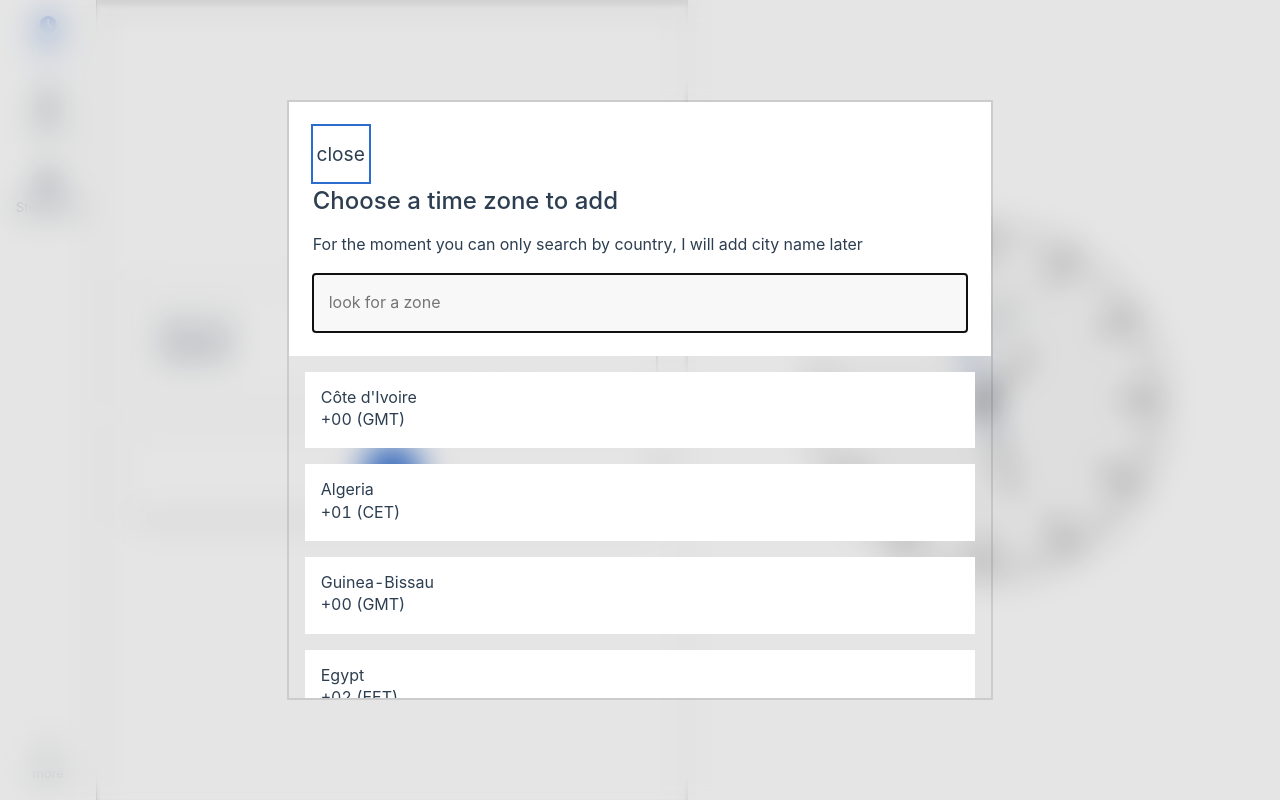
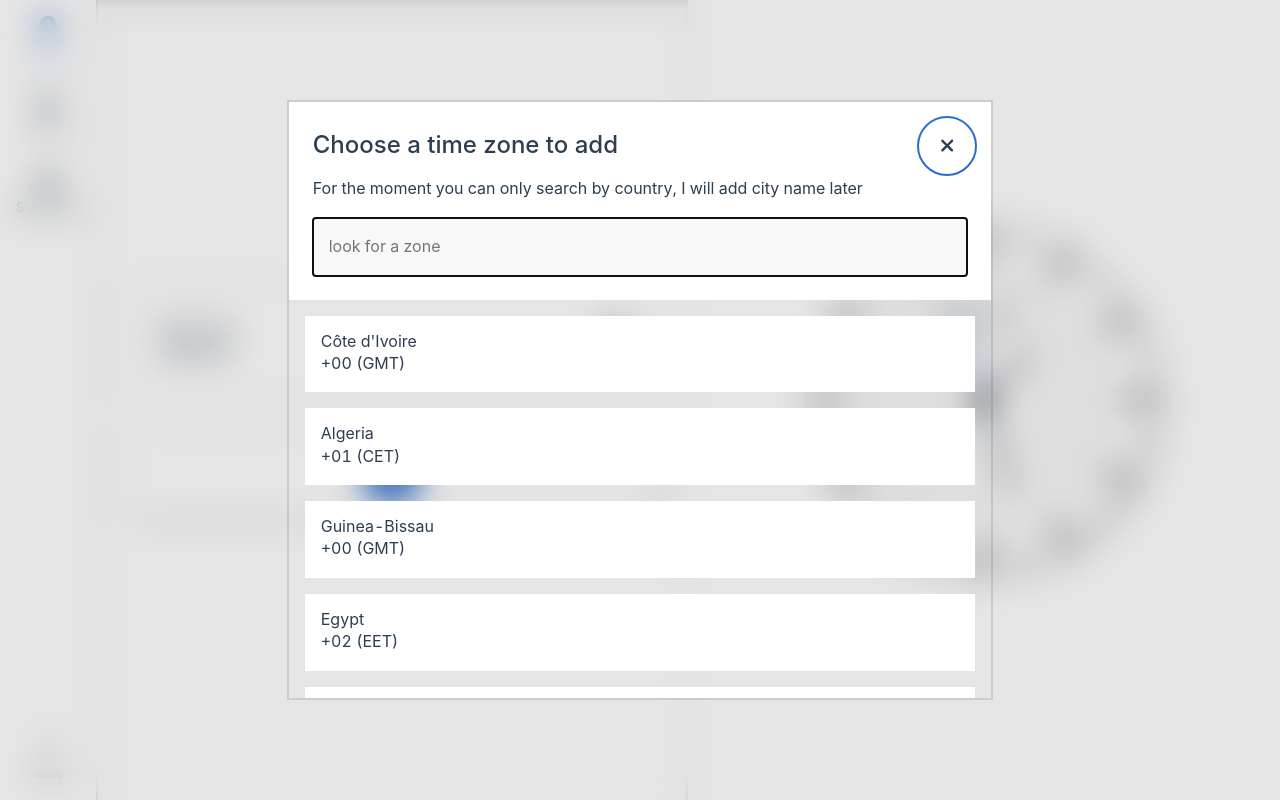
Before and after one commit to Klrfl/TellTime, a Vue app: page / in a window 1280 px wide. Both pictures are taken after a click on the button 392 px from the left and 473 px from the top of the page. Built offline with nearby package versions, Linux system fonts and the light colour scheme.

Commit message:
add icon to close button on dialog

```diff
--- a/src/main.js
+++ b/src/main.js
@@ -20,6 +20,7 @@ import {
   faSun,
   faMoon,
   faSquareXmark,
+  faXmark,
   faPlus,
   faFlag,
   faQuestion,
@@ -36,6 +37,7 @@ library.add(
   faSun,
   faMoon,
   faSquareXmark,
+  faXmark,
   faPlus,
   faFlag,
   faQuestion,
--- a/src/views/ClockView.vue
+++ b/src/views/ClockView.vue
@@ -70,7 +70,10 @@ function closeDialog() {
 
     <dialog ref="worldClockDialog">
       <header>
-        <button class="btn btn--primary" @click="closeDialog">close</button>
+        <button class="btn btn--circular" @click="closeDialog">
+          <font-awesome-icon :icon="['fas', 'xmark']" />
+        </button>
+
         <h2>Choose a time zone to add</h2>
         <p>
           For the moment you can only search by country, I will add city name
@@ -123,9 +126,13 @@ dialog::backdrop {
 
 dialog header {
   padding: 1.5rem;
-  position: sticky;
-  top: 0;
   background: var(--color-background);
+}
+
+dialog .btn {
+  position: absolute;
+  top: 1rem;
+  right: 1rem;
 }
 
 #zone-search {
@@ -143,6 +150,8 @@ dialog header {
   flex-direction: column;
   gap: 1rem;
   padding: 1rem;
+  max-height: 100%;
+  overflow: auto;
 }
 
 .time-zone {
```
